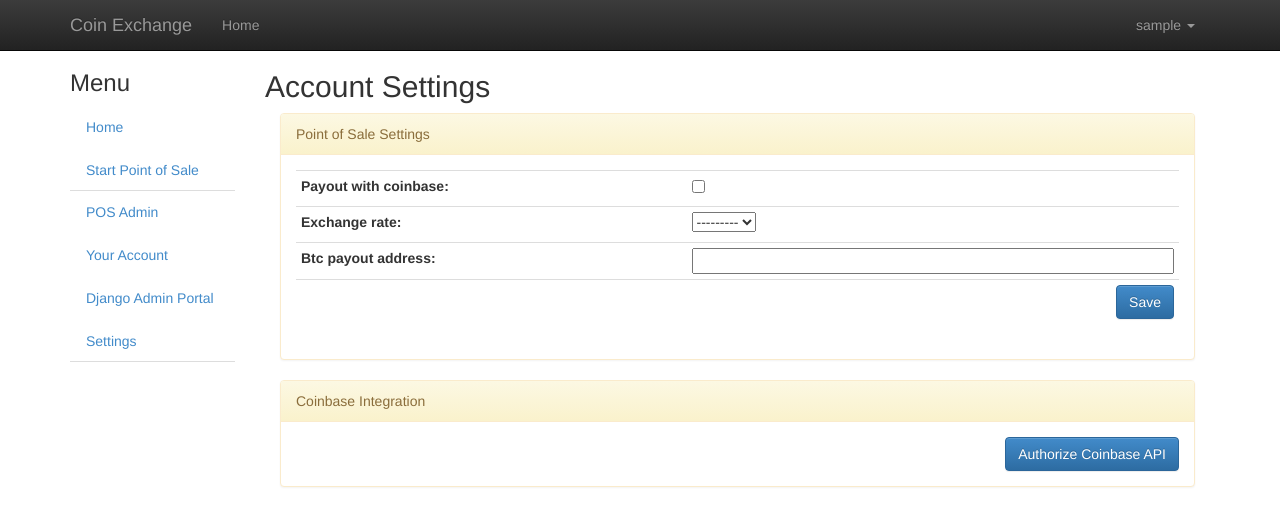
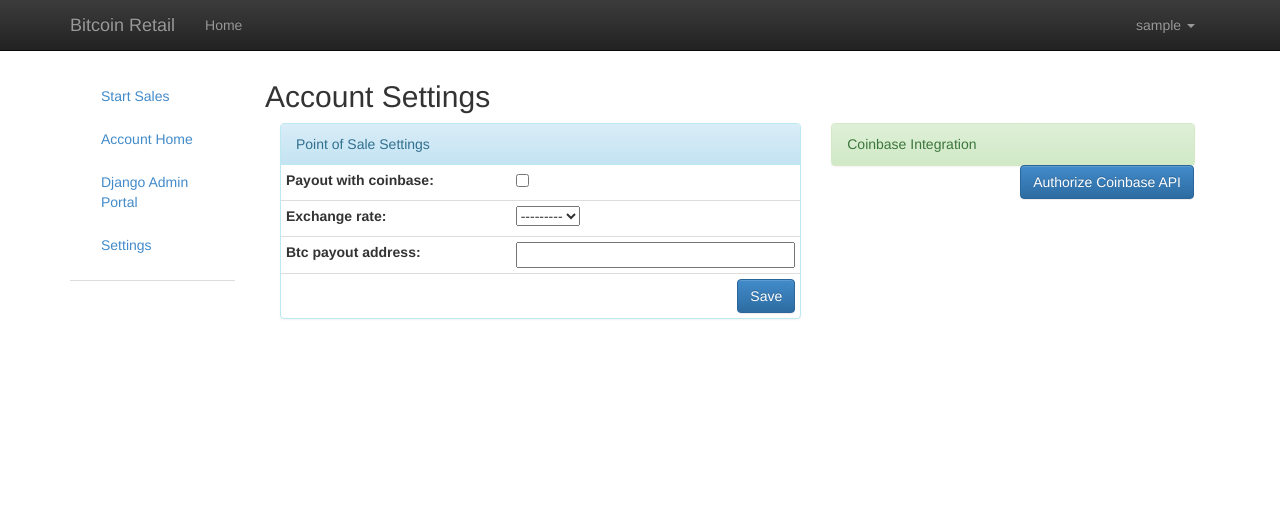
Before and after one commit to stormsherpa/bitcoin-retail, a Django app: template coinexchange/main/templates/coinexchange/account/settings.html in a window 1280 px wide. Shown: the top 526 px of the page. Run offline with Django 3.2, Linux system fonts and the light colour scheme; the template is opened without the code that fills it: values that come from a table or form of the project are taken from there, others are empty; the visitor is signed in with stand-in values (Sample User, id 1); parts of the project's set-up code (start-up, migrations or seed data) failed here and were passed over; some libraries are stand-ins or nearby versions.

Commit message:
Update UI to remove unneeded pages.

```diff
--- a/coinexchange/btc/pos/admin_urls.py
+++ b/coinexchange/btc/pos/admin_urls.py
@@ -3,7 +3,7 @@ from django.conf.urls import patterns, include, url
 import coinexchange.account.api.views
 
 urlpatterns = patterns('',
-    url(r'^$', 'coinexchange.btc.pos.views.admin', name='pos_admin'),
+#     url(r'^$', 'coinexchange.btc.pos.views.admin', name='pos_admin'),
     url(r'^merchant_settings$', 'coinexchange.btc.pos.views.merchant_settings', name='pos_merchant_settings'),
     url(r'^batch/(\d+)$', 'coinexchange.btc.pos.views.batch', name='pos_batch'),
     url(r'^make_batch$', 'coinexchange.btc.pos.views.make_batch', name='pos_make_batch'),
--- a/coinexchange/btc/pos/templates/coinexchange/pos/batch.html
+++ b/coinexchange/btc/pos/templates/coinexchange/pos/batch.html
@@ -7,7 +7,7 @@ POS Admin - batch {{batch.id}} - {{user.username}}
 {% block innercontent %}
 <h2>Batch #{{batch.id}}</h2>
 <p>
-	<a class="btn btn-primary" href="{% url 'pos_admin' %}">
+	<a class="btn btn-primary" href="{% url 'account_home' %}">
 		<span class="glyphicon glyphicon-arrow-left"></span> Back
 	</a>
 </p>
--- a/coinexchange/main/templates/coinexchange/account/settings.html
+++ b/coinexchange/main/templates/coinexchange/account/settings.html
@@ -6,18 +6,16 @@ Account Settings for {{user.username}}
 
 {% block innercontent %}
 <style type="text/css">
-form#merchant_settings_form input#id_btc_payout_address {
+input#id_btc_payout_address {
 	width: 100%
 }
 </style>
 <h2>Account Settings</h2>
 
-<div class="col-md-12">
-	<div class="panel panel-warning">
+<div class="col-md-7">
+	<div class="panel panel-info">
 		<div class="panel-heading">Point of Sale Settings</div>
-		<div class="panel-body">
-			<form action="#" id="merchant_settings_form">
-				<table class="table table-condensed">
+		<table class="panel-body table table-condensed">
 		{{settings_form.as_table}}
 		<tr>
 			<td></td>
@@ -26,21 +24,19 @@ form#merchant_settings_form input#id_btc_payout_address {
 			</td>
 		</tr>
 		</table>
-			</form>
-		</div>
 	</div>
 </div>
 
-<div class="col-md-12">
-	<div class="panel panel-warning">
+<div class="col-md-5">
+	<div class="panel panel-success">
 		<div class="panel-heading">Coinbase Integration</div>
-		<div class="panel-body">
 		{% if coinbase_api %}
-			API Token working
-			<table class="table table-condensed">
+		<table class="panel-body table table-condensed">
 			<tr>
-					<th>Receive Address</th>
-					<td>{{account_info.receive_address}}</td>
+				<th colspan="2">Receive Address</th>
+			</tr>
+			<tr>
+				<td colspan="2">{{account_info.receive_address}}</td>
 			</tr>
 			<tr>
 				<th>BTC Balance</th>
@@ -51,8 +47,26 @@ form#merchant_settings_form input#id_btc_payout_address {
 				<td>{{coinbase_api.sell_price}}</td>
 			</tr>
 		</table>
+		{% else %}
+		<div clas="panel-body">
+			<a style="float:right;" class="btn btn-primary" href="{% url 'coinbase_authorize' %}">
+				Authorize Coinbase API
+			</a>
+		</div>
+		{% endif %}
+	</div>
+</div>
+
+{% if coinbase_api %}
+<div class="col-md-12">
+	<div class="panel panel-success">
+		<div class="panel-heading">Coinbase Transactions</div>
+		<table class="panel-body table table-striped">
+			<tr>
+				<td colspan="6">
 					<h3>Transactions</h3>
-			<table class="table table-striped">
+				</td>
+			</tr>
 			<tr>
 				<th>Amount</th>
 				<th>Recipient Type</th>
@@ -82,15 +96,9 @@ form#merchant_settings_form input#id_btc_payout_address {
 			</tr>
 			{% endfor %}
 		</table>
-			{% else %}
-			<a style="float:right;" class="btn btn-primary" href="{% url 'coinbase_authorize' %}">
-				Authorize Coinbase API
-			</a>
-			{% endif %}
-
 	</div>
 </div>
-</div>
+{% endif %}
 
 <script type="application/javascript">
 $('button#save_merchant_settings').bind("click", function(){
--- a/coinexchange/main/templates/coinexchange/base.html
+++ b/coinexchange/main/templates/coinexchange/base.html
@@ -19,7 +19,7 @@
 	<div class="navbar navbar-inverse navbar-fixed-top" role="navbar">
 		<div class="container">
 			<div class="navbar-header">
-				<a class="navbar-brand" href="/">Coin Exchange</a>
+				<a class="navbar-brand" href="/">Bitcoin Retail</a>
 				<div class="nav-collapse collapse">
 				</div>
 			</div>
@@ -50,7 +50,7 @@
 			</div>
 		</div>
 	</div>
-	<div class="container theme-showcase" role="main" style="margin-top:50px;"> <!--  -->
+	<div class="container theme-showcase" role="main" style="margin-top:60px;"> <!--  -->
 		<div class="row" id="status_messages">
 		{% if status_messages.list_errors %}
 				{% for e in status_messages.consume_errors %}
--- a/coinexchange/main/templates/coinexchange/leftnav.html
+++ b/coinexchange/main/templates/coinexchange/leftnav.html
@@ -3,30 +3,28 @@
 {% block content %}
 <div class="row">
 	<div class="col-md-2">
-		<h3>Menu</h3>
-		<ul class="nav nav-tabs nav-stacked">
-			<li><a href="{% url "home" %}">Home</a></li>
-			<li><a href="{% url "pos_home" %}">Start Point of Sale</a></li>
-
-		</ul>
 		{% if user and user.is_authenticated %}
-		<ul class="nav nav-tabs nav-stacked">
-			<li><a href="{% url "pos_admin" %}">POS Admin</a></li>
-			<li><a href="{% url "account_home" %}">Your Account</a></li>
+		<ul class="panel-body nav nav-tabs nav-stacked">
+			<li><a href="{% url "pos_home" %}">Start Sales</a></li>
+			<li><a href="{% url "account_home" %}">Account Home</a></li>
 			{% if user.is_superuser %}
 			<li><a href="/djangoadmin" target="_blank">Django Admin Portal</a></li>
 			{% endif %}
 			<li><a href="{% url "account_settings" %}">Settings</a></li>
 		</ul>
 		{% else %}
-		<ul class="nav nav-tabs nav-stacked">
-			<li><a href="{% url "auth_login" %}">Login</a></li>
-		</ul>
+		<div class="panel panel-success">
+			<div class="panel-heading">Welcome</div>
+			<div class="panel-body">
+				<a class="btn btn-primary" href="{% url 'auth_login' %}">Login</a>
+			</div>
+		</div>
 		{% endif %}
 	</div>
 	<div class="col-md-10">
 		{% block innercontent %}
 		{% endblock %}
 	</div>
+
 </div>
 {% endblock %}
--- a/coinexchange/main/templates/coinexchange/root.html
+++ b/coinexchange/main/templates/coinexchange/root.html
@@ -6,5 +6,5 @@ CoinExchange Home
 
 {% block innercontent %}
 
-<h2>Bitcoin Point of Sale</h2>
+<h2>Change bitoin</h2>
 {% endblock %}
--- a/coinexchange/urls.py
+++ b/coinexchange/urls.py
@@ -16,7 +16,8 @@ urlpatterns = patterns('',
         {'next_page': '/'}, name='auth_logout'),
     url(r'^signup$', 'coinexchange.account.views.signup', name='account_signup'),
 
-    url(r'^account$', 'coinexchange.account.views.home', name='account_home'),
+#     url(r'^account$', 'coinexchange.account.views.home', name='account_home'),
+    url(r'^account$', 'coinexchange.btc.pos.views.admin', name='account_home'),
     url(r'^account/pos/', include('coinexchange.btc.pos.admin_urls')),
     url(r'^account/api/', include('coinexchange.account.api.urls')),
     url(r'^account/settings$', 'coinexchange.account.views.settings', name='account_settings'),
```
Also changed, not shown: coinexchange/btc/pos/templates/coinexchange/pos/admin.html (+16 -10 lines). Lines whose indentation alone changed are shown as unchanged.
